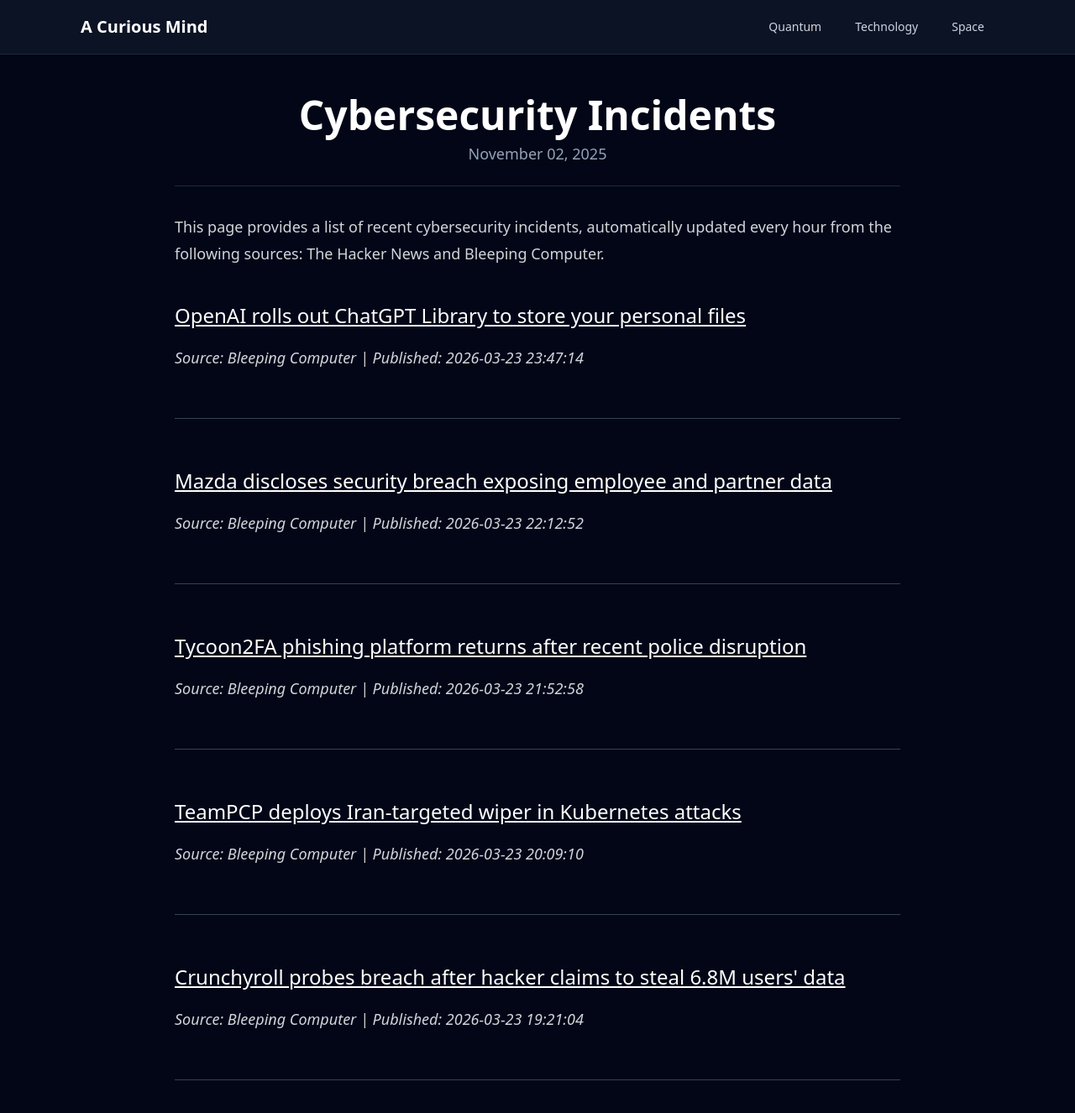
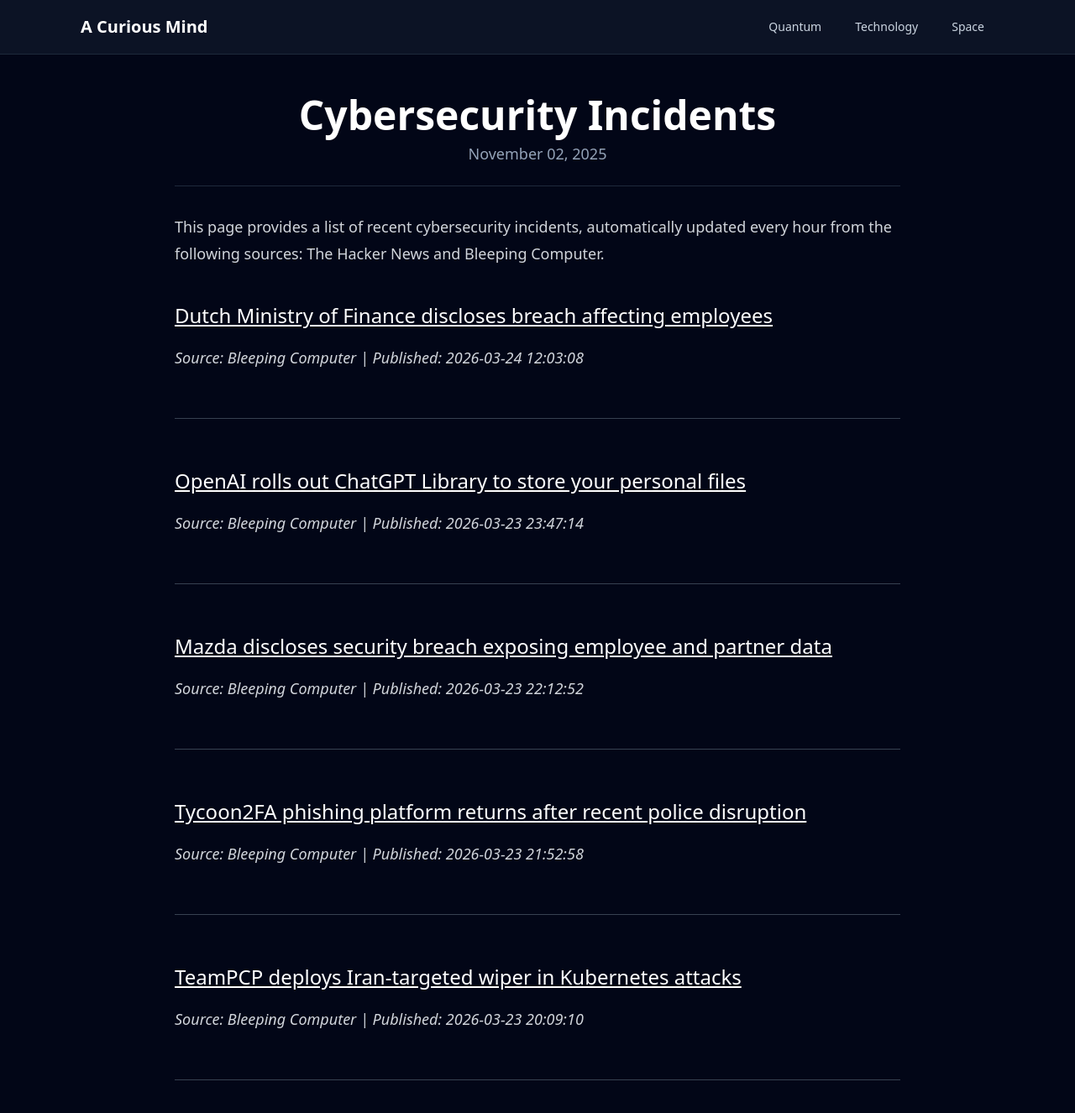
Before and after one commit to onehl7/onehl7.github.io, a Jekyll site: the page built from _posts/2025-11-02-cybersecurity-incidents.md, in a window 1280 px wide and 1400 px high. Shown: the top 1326 px of the window at 84% size. Built offline with Jekyll 4.4.1, drawn with Linux system fonts in a browser that asks for light colours; nearby versions of some CDN libraries.

Commit message:
Update news data

```diff
--- a/_data/news.json
+++ b/_data/news.json
@@ -1,4 +1,10 @@
 [
+  {
+    "source": "Bleeping Computer",
+    "title": "Dutch Ministry of Finance discloses breach affecting employees",
+    "link": "https://www.bleepingcomputer.com/news/security/dutch-ministry-of-finance-discloses-breach-affecting-employees/",
+    "published": "2026-03-24 12:03:08"
+  },
   {
     "source": "Bleeping Computer",
     "title": "OpenAI rolls out ChatGPT Library to store your personal files",
@@ -22,11 +28,5 @@
     "title": "TeamPCP deploys Iran-targeted wiper in Kubernetes attacks",
     "link": "https://www.bleepingcomputer.com/news/security/teampcp-deploys-iran-targeted-wiper-in-kubernetes-attacks/",
     "published": "2026-03-23 20:09:10"
-  },
-  {
-    "source": "Bleeping Computer",
-    "title": "Crunchyroll probes breach after hacker claims to steal 6.8M users' data",
-    "link": "https://www.bleepingcomputer.com/news/security/crunchyroll-probes-breach-after-hacker-claims-to-steal-68m-users-data/",
-    "published": "2026-03-23 19:21:04"
   }
 ]
```
